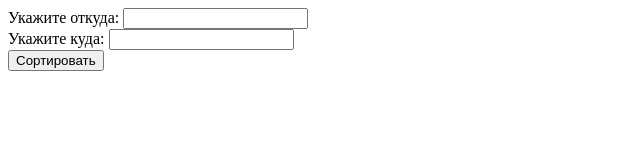
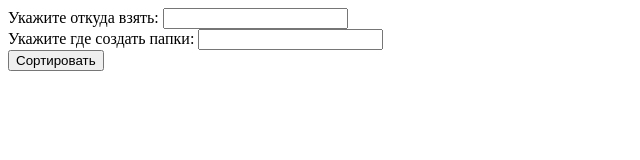
Before and after one commit to DenisShemetev/Sortirovka-Foto-watsap-, a plain HTML site: page index.html in a window 1280 px wide. Shown: the whole page, without its empty margins (0-640 px from the left). Drawn offline with Linux system fonts and the light colour scheme.

Commit message:
Коментарий 2

```diff
--- a/index.html
+++ b/index.html
@@ -8,8 +8,8 @@
 </head>
 <body>
     <form method="POST" action="sartirovhik foto.php">
-        <label>Укажите откуда: <input type="text" id="adres" name="adres"></label> <br>
-        <label>Укажите куда: <input type="text" id="adres2" name="adres2"></label> <br>
+        <label>Укажите откуда взять: <input type="text" id="adres" name="adres"></label> <br>
+        <label>Укажите где создать папки: <input type="text" id="adres2" name="adres2"></label> <br>
         <input type="submit" value="Сортировать">
     </form>
 </body>
```
